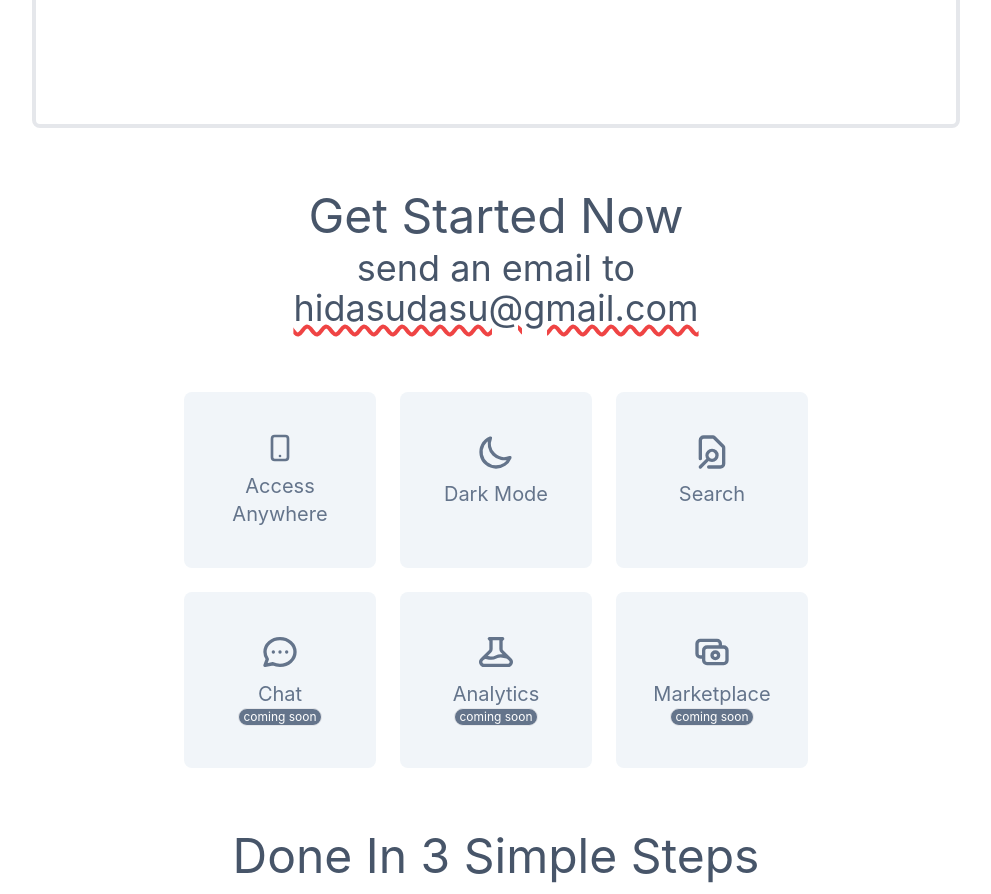
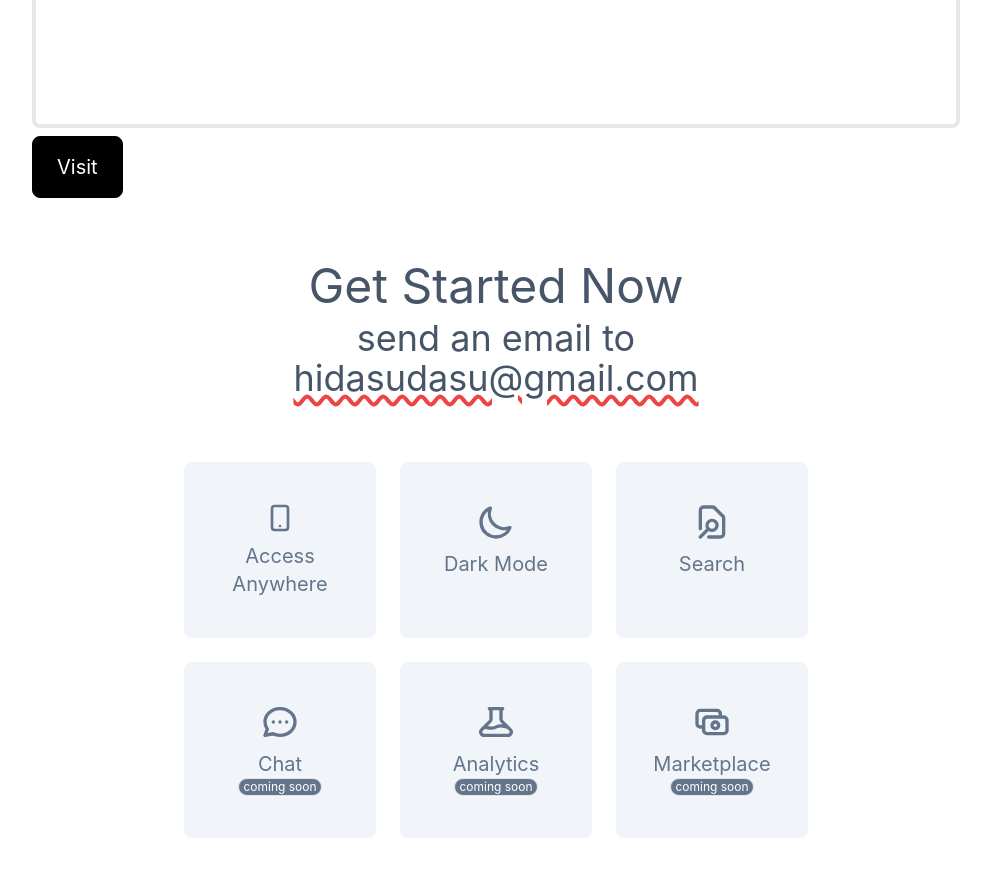
Before and after one commit to williamsk91/dasu-web, a Next.js app: page / in a window 1280 px wide. Shown: the part 960-1854 px from the top of the page, without its empty margins (144-1135 px from the left). Built offline with nearby package versions, Linux system fonts and the light colour scheme.

Commit message:
feat: visit demo book button

```diff
--- a/components/DemoBook.tsx
+++ b/components/DemoBook.tsx
@@ -7,6 +7,9 @@ export const DemoBook = () => {
         className="w-full h-[75vh] border-4 rounded-lg"
         src={process.env.DEMO_URL}
       />
+      <button className="rounded-lg border border-black bg-black text-white text-xl py-4 px-6 mt-2 transition hover:bg-white hover:text-black">
+        Visit
+      </button>
     </div>
   );
 };
```
